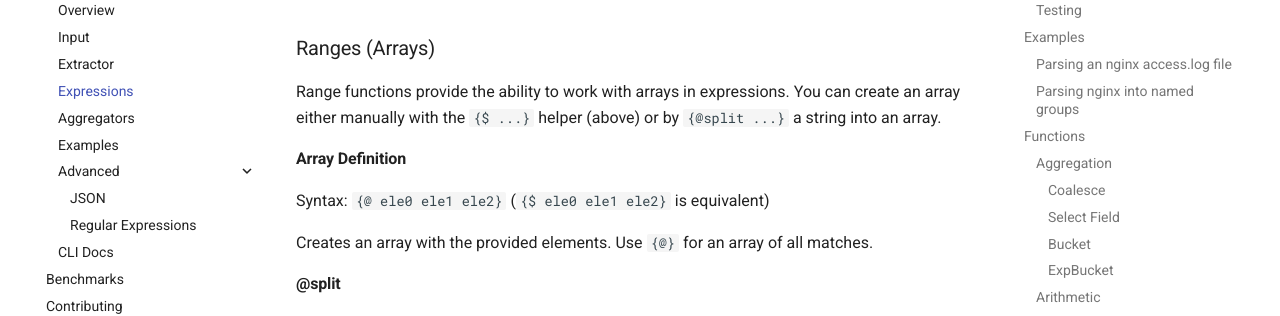
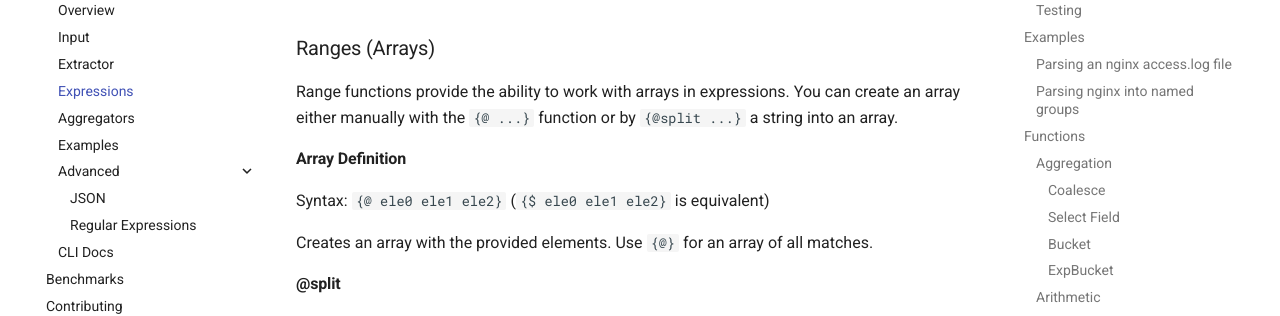
Before and after one commit to zix99/rare, an MkDocs documentation site: the page built from docs/usage/expressions.md, in a window 1280 px wide and 900 px high, scrolled down 5580 px. Shown: the part 152-468 px from the top of the window. Built offline with MkDocs 1.6.1 and Material for MkDocs 9.7.7, drawn with Linux system fonts in a browser that asks for light colours; comment, search, counter and statistics services are not loaded.

Commit message:
More typos

```diff
--- a/docs/usage/expressions.md
+++ b/docs/usage/expressions.md
@@ -246,7 +246,7 @@ Specifying multiple expressions is equivalent, eg. `{$ a b}` is the same as `-e
 ### Ranges (Arrays)
 
 Range functions provide the ability to work with arrays in expressions. You
-can create an array either manually with the `{$ ...}` helper (above) or
+can create an array either manually with the `{@ ...}` function or
 by `{@split ...}` a string into an array.
 
 #### Array Definition
@@ -261,6 +261,7 @@ Syntax: `{@split <arr> ["delim"]}`
 
 Splits a string into an array with the separating `delim`.  If `delim` isn't
 specified, `" "` will be used.
+
 #### @join
 
 Syntax: `{@join <arr> ["delim"]}`
```
